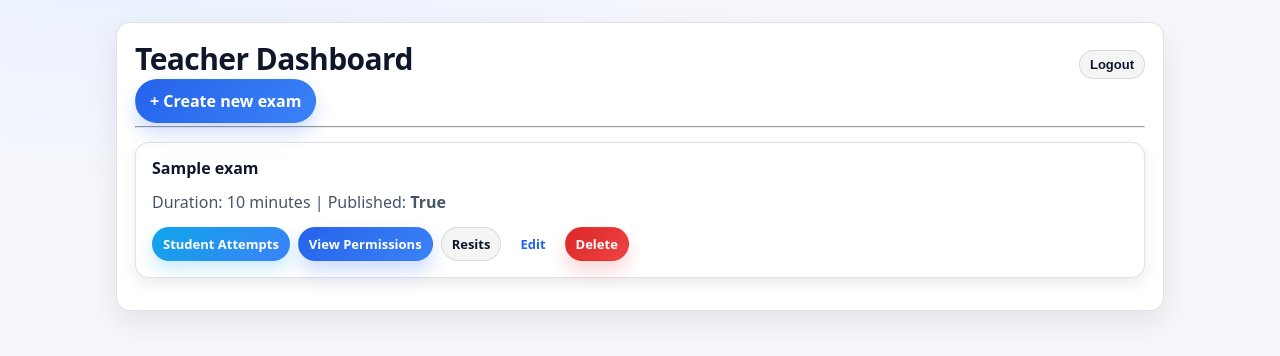
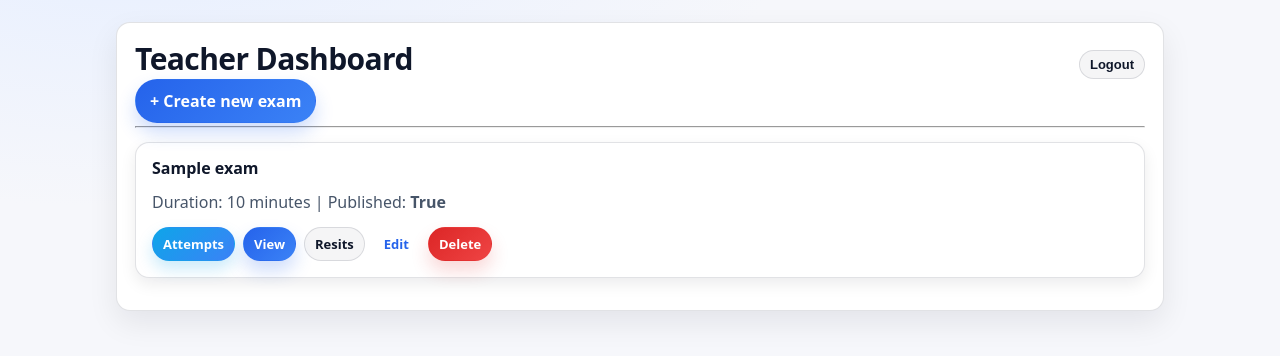
Before and after one commit to Saidabdi38/exam-site, a Django app: page /teacher/dashboard/ in a window 1280 px wide. Shown: the part 68-424 px from the top of the page. Run offline with Django 5.2, Linux system fonts and the light colour scheme; a user stored in the database is signed in; tables that the repository leaves empty hold one stand-in row (values such as "Sample post").

Commit message:
Separated Resits and View Permissions, updated dashboard buttons

```diff
--- a/exams/templates/teacher/dashboard.html
+++ b/exams/templates/teacher/dashboard.html
@@ -29,13 +29,13 @@
       <!-- Student Attempts -->
       <a class="btn btn-sm btn-info"
          href="{% url 'teacher_exam_attempts' exam.id %}">
-         Student Attempts
+         Attempts
       </a>
 
       <!-- View Exam / Permissions -->
       <a class="btn btn-sm btn-primary"
         href="{% url 'teacher_manage_view_permissions' exam.id %}">
-        View Permissions
+        View
       </a>
 
       <!-- Manage Resits -->
```
